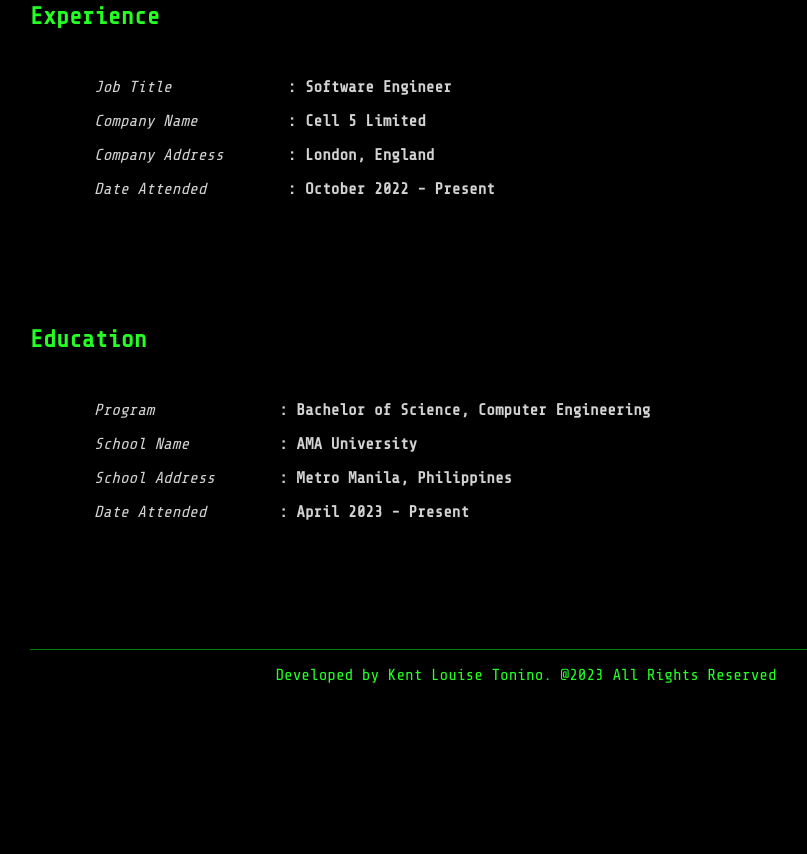
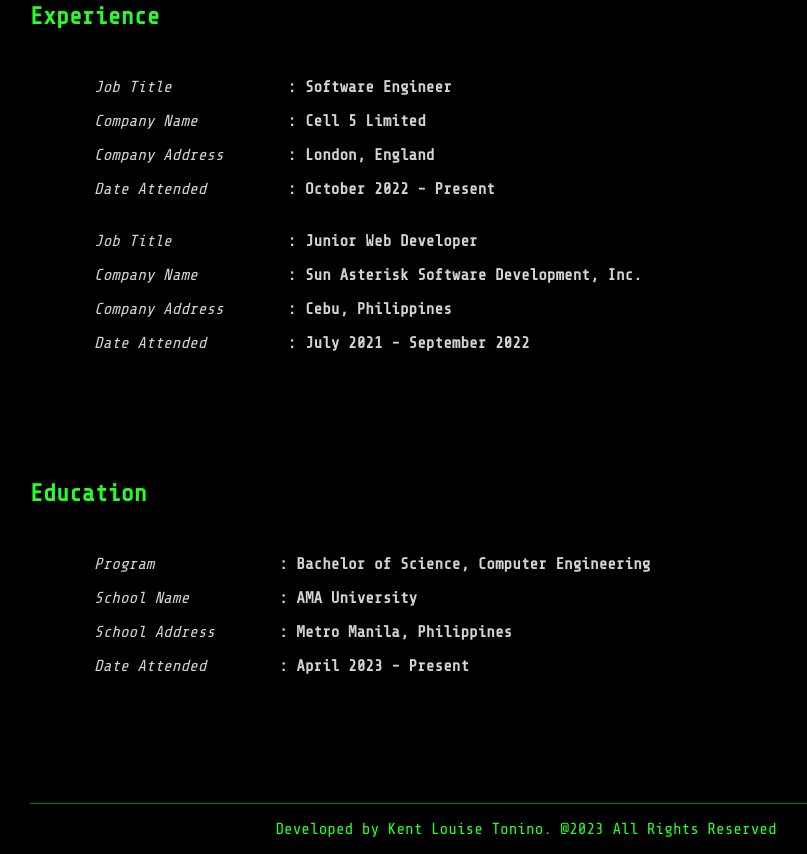
Before and after one commit to kentlouisetonino/biodata, a plain HTML site: page index.html in a window 1280 px wide. Shown: the part 1274-2128 px from the top of the page, without its empty margins (114-921 px from the left). Before the commit the page ends 1974 px from the top, so only its background shows below. Drawn offline with nearby package versions, Linux system fonts and the light colour scheme.

Commit message:
final change

```diff
--- a/index.html
+++ b/index.html
@@ -133,6 +133,11 @@
               <li>Company Name</li>
               <li>Company Address</li>
               <li>Date Attended</li>
+              <br />
+              <li>Job Title</li>
+              <li>Company Name</li>
+              <li>Company Address</li>
+              <li>Date Attended</li>
             </ul>
           </div>
           <div class="experience-data-list-2">
@@ -141,6 +146,11 @@
               <li>: Cell 5 Limited</li>
               <li>: London, England</li>
               <li>: October 2022 - Present</li>
+              <br />
+              <li>: Junior Web Developer</li>
+              <li>: Sun Asterisk Software Development, Inc.</li>
+              <li>: Cebu, Philippines</li>
+              <li>: July 2021 - September 2022</li>
             </ul>
           </div>
         </div>
```
Also changed, not shown: README.md.
